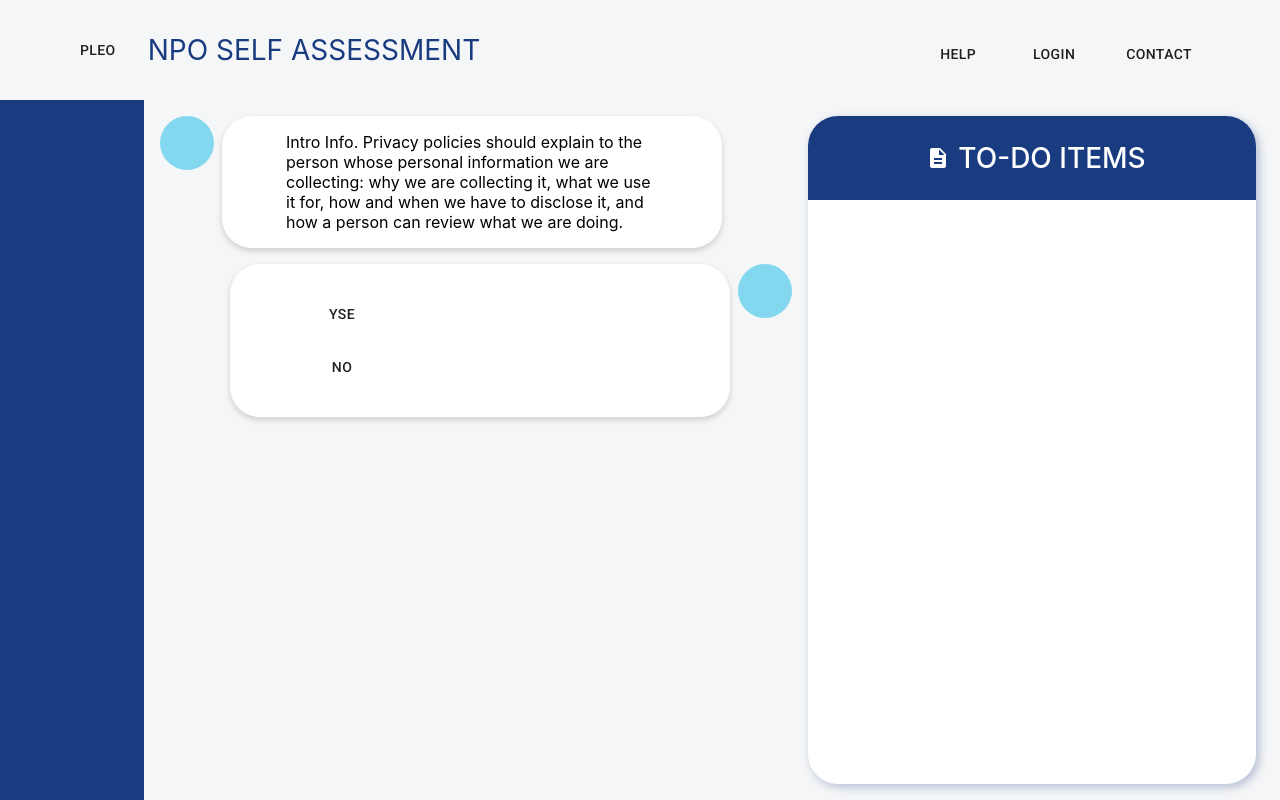
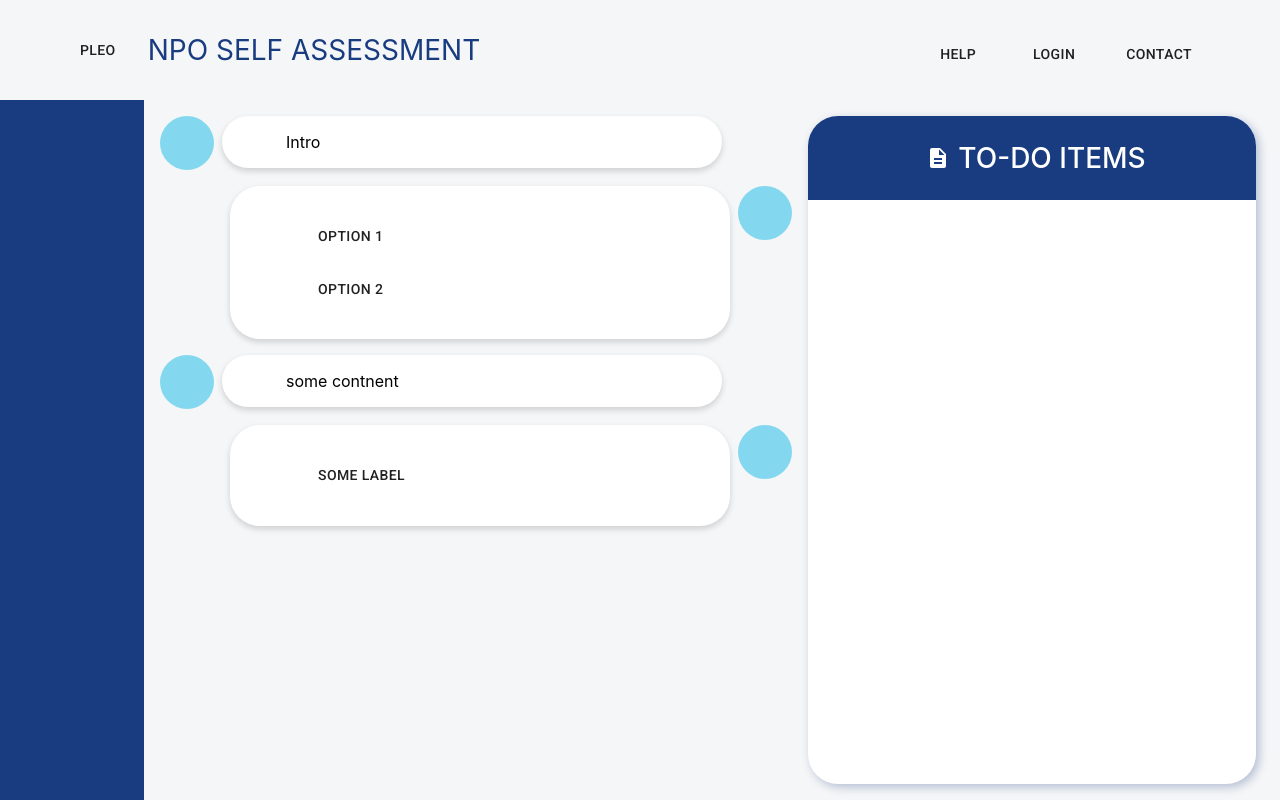
Before and after one commit to lanyetc/pacific-legal-lsat, a React (Create React App) app: page / in a window 1280 px wide. Built offline with nearby package versions, Linux system fonts and the light colour scheme.

Commit message:
added message looping with place holder data

```diff
--- /dev/null
+++ b/src/containers/Assessment/Chatbot/ChatbotMessage.tsx
@@ -0,0 +1,11 @@
+import React from "react";
+
+
+export default function ChatbotMessage(props: any) {
+    return(
+        <div className="chat-block left">
+                <div className="avatar"></div>
+                <div className="bubble white round">{props.content}</div>
+        </div>
+    )
+}
--- a/src/containers/Assessment/Chatbot/ContentSection.tsx
+++ b/src/containers/Assessment/Chatbot/ContentSection.tsx
@@ -1,32 +1,85 @@
 import React from "react";
 
-import List from "@material-ui/core/List";
-import ListItem from "@material-ui/core/ListItem";
-import Button from '@material-ui/core/Button';
+import ChatbotMessage from './ChatbotMessage'
+import UserMessage from "./UserMessage";
 
-export default function ChatContentSection() {
-    const content = "Intro Info. Privacy policies should explain to the person whose personal information we are collecting: why we are collecting it, what we use it for, how and when we have to disclose it, and how a person can review what we are doing.";
-    return (
+
+export default class ChatContentSection extends React.Component {
+
+    constructor(props: any) {
+        super(props);
+    }
+
+    // garbage data - will need to be passed through props
+    private data = {
+        messages: [ // this will need to be encoded in classes.
+          {
+            id: 1,
+            type: "multi",
+            content: 'Intro',
+            options: [
+              {
+                id: 700,
+                label: "option 1",
+              },
+              {
+                id: 701,
+                label: "option 2",
+              }
+            ],
+            extraInfo: [],
+            triggers: [
+                {
+                    answers: [
+                        {
+                            questionId: 1,
+                            optionId: 700
+                        }
+                    ],
+                    results: [
+                        "some result for q 1"
+                    ],
+                    response: ["some response"],
+                    nextQuestionId: 1
+                }
+            ]
+          },
+          {
+            id: 2,
+            content: 'some contnent',
+            options: [
+              {
+                id: 888,
+                label: "some label"
+              }
+            ],
+            extraInfo: [],
+            triggers: []
+          }
+        ],
+      }
+
+
+    render(){
+       const messageOptions =  this.data.messages.map((message) => {
+
+            if(message.content){
+               return (
+                <div>
+                    <ChatbotMessage content={message.content}></ChatbotMessage>
+                    {message.options && <UserMessage userOptions={message.options}></UserMessage>}
+               </div>
+               )
+            }
+        });
+
+        return(
         <div className="content-container">
             <div className="chat-area">
-                <div className="chat-block left">
-                    <div className="avatar"></div>
-                    <div className="bubble white round">{content}</div>
-                </div>
-                <div className="chat-block right">
-                    <div className="avatar"></div>
-                    <div className="bubble white round">
-                        <List>
-                            <ListItem className="navListItem">
-                                <Button className="navLink">Yse</Button>
-                            </ListItem>
-                            <ListItem className="navListItem">
-                                <Button className="navLink">No</Button>
-                            </ListItem>
-                        </List>
-                    </div>
-                </div>
+                {messageOptions}
             </div>
         </div>
-    );
+        )
+    }
+
 }
--- /dev/null
+++ b/src/containers/Assessment/Chatbot/UserMessage.tsx
@@ -0,0 +1,34 @@
+import React from "react";
+
+
+import List from "@material-ui/core/List";
+import ListItem from "@material-ui/core/ListItem";
+import Button from '@material-ui/core/Button';
+
+
+export default function UserMessage(props: any) {
+    // what props do user messages need?
+    // takes userOptions for props.
+
+    function handleResponseOptions(e: any){
+        console.log("response options need to be handled: " + e)
+    }
+
+    const options = props.userOptions
+    const optionItems = options.map((option: any) =>
+        <ListItem className="navListItem" key={option.id}>
+            <Button className="navLink" onClick={handleResponseOptions}>{option.label}</Button>
+        </ListItem>
+    );
+
+    return(
+        <div className="chat-block right">
+        <div className="avatar"></div>
+        <div className="bubble white round">
+            <List>
+                {optionItems}
+            </List>
+        </div>
+    </div>
+    )
+}
```
